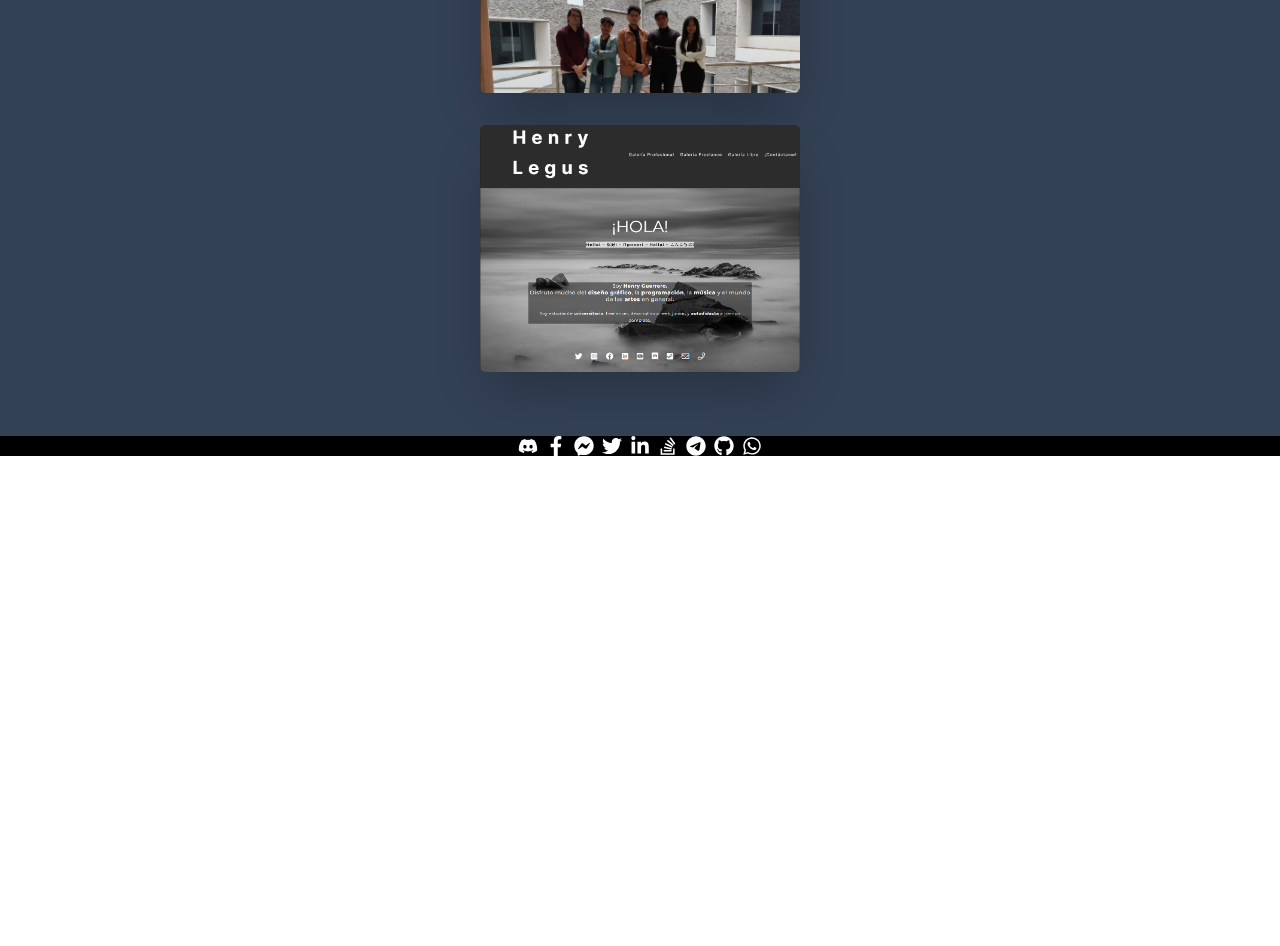
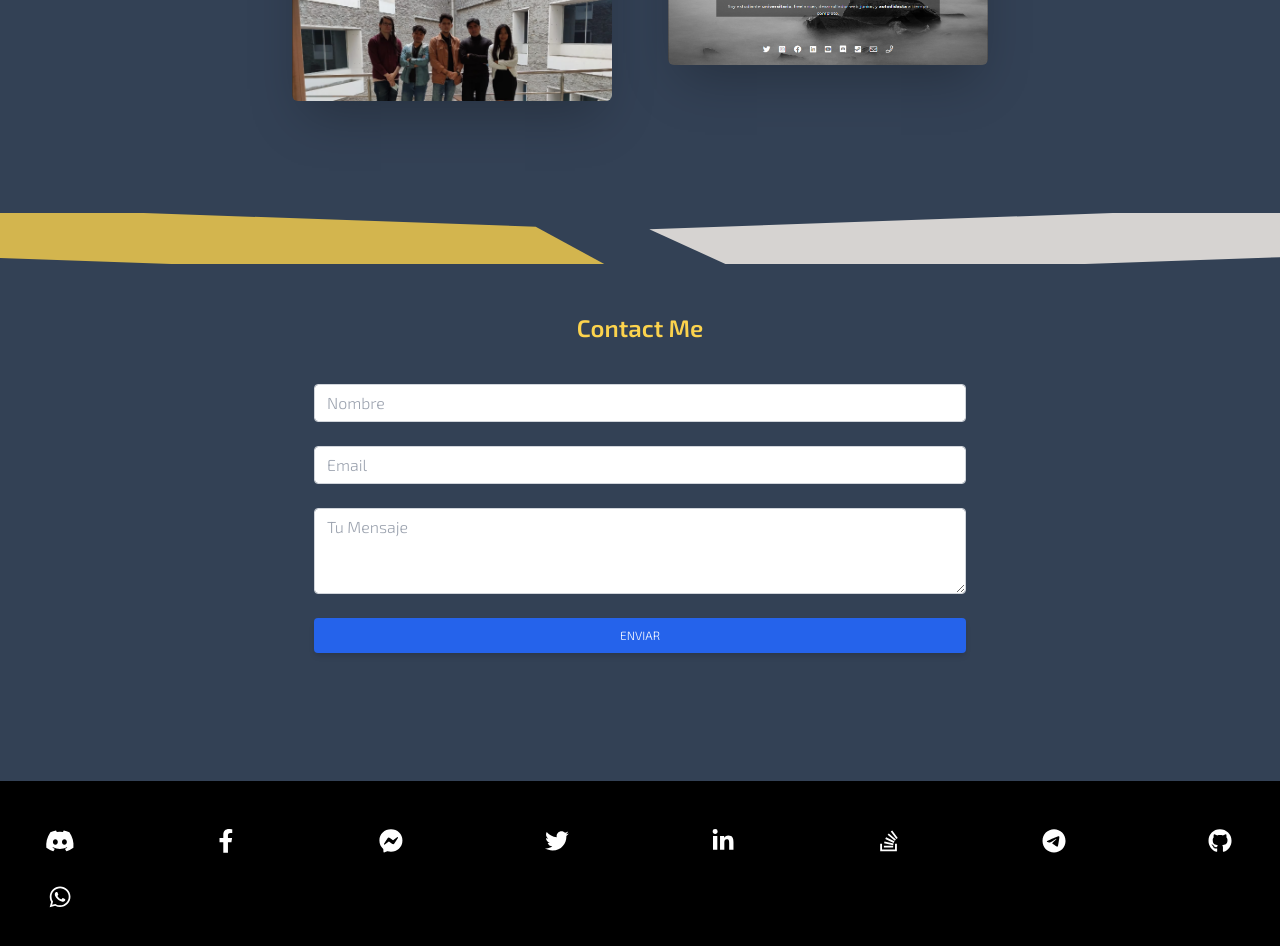
Before and after one commit to Punkistein8/portfolio, a React (Vite) app: page / in a window 1280 px wide. Shown: the part 1000-1946 px from the top of the page. Before the commit the page ends 1456 px from the top, so only its background shows below. Built offline with nearby package versions, Linux system fonts and the light colour scheme.

Commit message:
contact me non functional section added

```diff
--- a/src/App.jsx
+++ b/src/App.jsx
@@ -2,6 +2,7 @@ import 'animate.css';
 import Hero from './components/Hero';
 import NavBar from './components/NavBar';
 import Projects from './components/Projects';
+import ContactMe from './components/ContactMe'
 import TiraSociales from './components/svgs/TiraSociales';
 
 import { useState, useContext } from 'react'
@@ -16,18 +17,30 @@ function App() {
     <>
       <NavBar />
       <Hero />
+
       <div className='flex overflow-hidden my-12'>
         <hr className='border-b-stone-300 border-b-[50px] border-t-transparent border-r-transparent border-r-[100px] w-1/2 '
           style={{ transform: 'rotate(2deg)', translate: '-5px 5px' }}></hr>
-        <hr className={darkMode ? ('border-b-amber-400 border-b-[50px] border-t-transparent border-r-transparent border-r-[100px] w-1/2')
+        <hr className={darkMode ? ('border-b-amber-300/[0.8] border-b-[50px] border-t-transparent border-r-transparent border-r-[100px] w-1/2')
           : ('border-b-violet-400 border-b-[50px] border-t-transparent border-r-transparent border-r-[100px] w-1/2')}
 
           style={{ transform: 'rotate(178deg)', translate: '10px 5px' }}></hr>
       </div>
+
       <Projects />
-      <div >
-        <TiraSociales />
+
+      <div className='flex overflow-hidden my-12'>
+        <hr className={darkMode ? ('border-b-amber-300/[0.8] border-b-[50px] border-t-transparent border-r-transparent border-r-[100px] w-1/2')
+          : ('border-b-violet-400 border-b-[50px] border-t-transparent border-r-transparent border-r-[100px] w-1/2')}
+          style={{ transform: 'rotate(2deg)', translate: '-5px 5px' }}></hr>
+
+        <hr className='border-b-stone-300 border-b-[50px] border-t-transparent border-r-transparent border-r-[100px] w-1/2 '
+          style={{ transform: 'rotate(178deg)', translate: '10px 5px' }}></hr>
       </div>
+
+      <ContactMe />
+
+      <TiraSociales />
     </>
   )
 }
--- /dev/null
+++ b/src/components/ContactMe.jsx
@@ -0,0 +1,17 @@
+import { IsDarked } from '../context/DarkMode';
+import { useContext } from 'react';
+import ContactForm from './mail/ContactForm';
+
+const ContactMe = () => {
+
+  const { darkMode } = useContext(IsDarked); //consumiendo el contexto para saber si esta en modo Dark, o no
+
+  return (
+    <div className='flex flex-col gap-10'>
+      <h2 className={darkMode ? ('text-center text-2xl text-amber-300 font-semibold') : ('text-center text-2xl text-violet-900 font-semibold')}>Contact Me</h2>
+      <ContactForm />
+    </div>
+  )
+}
+
+export default ContactMe
--- a/src/components/Projects.jsx
+++ b/src/components/Projects.jsx
@@ -9,8 +9,9 @@ const Projects = () => {
   const { darkMode } = useContext(IsDarked); //consumiendo el contexto para saber si esta en modo Dark, o no
 
   return (
-    <div className='flex items-center justify-center flex-col gap-8 mb-16'>
+    <div className='flex flex-col gap-10'>
       <h2 className={darkMode ? ('text-center text-2xl text-amber-300 font-semibold') : ('text-center text-2xl text-violet-900 font-semibold')}>My Projects</h2>
+      <div className='flex items-center justify-center flex-col gap-8 mb-16 sm:flex-row'>
         <ProjectsCards
           title={'App Club de Software UTC'}
           description={'Aplicación Web que consta de una landing page del Club de Software de la Universidad Técnica de Cotopaxi y de una plataforma de usuarios y administradores para gestionar las actividades del club.'}
@@ -24,6 +25,7 @@ const Projects = () => {
           link={'https://www.henrylegus.com/'}
         />
       </div>
+    </div>
   )
 }
 
--- /dev/null
+++ b/src/components/mail/ContactForm.jsx
@@ -0,0 +1,107 @@
+
+const ContactForm = () => {
+  return (
+    <>
+      <div className="container  px-6 mx-auto">
+        <section className="mb-32 text-center text-gray-800">
+          <div className="max-w-[700px] mx-auto px-3 lg:px-6">
+            <form>
+              <div className="form-group mb-6">
+                <input
+                  type="text"
+                  className="form-control block
+                    w-full
+                    px-3
+                    py-1.5
+                    text-base
+                    font-normal
+                    text-gray-700
+                    bg-white bg-clip-padding
+                    border border-solid border-gray-300
+                    rounded
+                    transition
+                    ease-in-out
+                    m-0
+                    focus:text-gray-700 focus:bg-white focus:border-blue-600 focus:outline-none"
+                  id="exampleInput7"
+                  placeholder="Nombre"
+                />
+              </div>
+              <div className="form-group mb-6">
+                <input
+                  type="email"
+                  className="form-control block
+      w-full
+      px-3
+      py-1.5
+      text-base
+      font-normal
+      text-gray-700
+      bg-white bg-clip-padding
+      border border-solid border-gray-300
+      rounded
+      transition
+      ease-in-out
+      m-0
+      focus:text-gray-700 focus:bg-white focus:border-blue-600 focus:outline-none"
+                  id="exampleInput8"
+                  placeholder="Email"
+                />
+              </div>
+              <div className="form-group mb-6">
+                <textarea
+                  className="
+      form-control
+      block
+      w-full
+      px-3
+      py-1.5
+      text-base
+      font-normal
+      text-gray-700
+      bg-white bg-clip-padding
+      border border-solid border-gray-300
+      rounded
+      transition
+      ease-in-out
+      m-0
+      focus:text-gray-700 focus:bg-white focus:border-blue-600 focus:outline-none
+    "
+                  id="exampleFormControlTextarea13"
+                  rows={3}
+                  placeholder="Tu Mensaje"
+                  defaultValue={""}
+                />
+              </div>
+              <button
+                type="submit"
+                className="
+    w-full
+    px-6
+    py-2.5
+    bg-blue-600
+    text-white
+    font-medium
+    text-xs
+    leading-tight
+    uppercase
+    rounded
+    shadow-md
+    hover:bg-blue-700 hover:shadow-lg
+    focus:bg-blue-700 focus:shadow-lg focus:outline-none focus:ring-0
+    active:bg-blue-800 active:shadow-lg
+    transition
+    duration-150
+    ease-in-out"
+              >
+                Enviar
+              </button>
+            </form>
+          </div>
+        </section>
+      </div>
+    </>
+  )
+}
+
+export default ContactForm
--- a/src/components/projects/ProjectsCard.jsx
+++ b/src/components/projects/ProjectsCard.jsx
@@ -19,7 +19,7 @@ const Projects = ({ title, description, image, link }) => {
   return (
     <a href={link} target='__blank'>
       <div
-        className="relative overflow-hidden bg-no-repeat bg-cover max-w-xs cursor-pointer rounded-md shadow-2xl"
+        className="relative overflow-hidden bg-no-repeat bg-cover max-w-xs cursor-pointer rounded-md shadow-2xl mx-3"
         style={{ backgroundPosition: "50%" }}
         onMouseEnter={handleHover}
         onMouseLeave={handleLeave}
--- a/src/components/svgs/TiraSociales.jsx
+++ b/src/components/svgs/TiraSociales.jsx
@@ -3,12 +3,12 @@ import React from 'react'
 const TiraSociales = () => {
   return (
 
-    <div className="flex justify-center space-x-2 text-gray-700 bg-black ">
+    <div className="flex flex-wrap gap-8 justify-between text-gray-700 bg-black py-12">
       {/* Discord */}
       <svg
         xmlns="http://www.w3.org/2000/svg"
-        viewBox="0 0 640 512"
-        className="text-white w-5 h-5"
+        viewBox="0 0 645 517"
+        className="text-white w-6 h-6 mx-10 md:w-10 md:mx-10"
       >
         <path
           fill="currentColor"
@@ -20,8 +20,8 @@ const TiraSociales = () => {
       {/* Facebook */}
       <svg
         xmlns="http://www.w3.org/2000/svg"
-        viewBox="0 0 320 512"
-        className="text-white w-5 h-5"
+        viewBox="0 0 325 517"
+        className="text-white w-6 h-6 mx-10 md:w-10 md:mx-10"
       >
         <path
           fill="currentColor"
@@ -33,8 +33,8 @@ const TiraSociales = () => {
       {/* Messenger */}
       <svg
         xmlns="http://www.w3.org/2000/svg"
-        viewBox="0 0 512 512"
-        className="text-white w-5 h-5"
+        viewBox="0 0 515 517"
+        className="text-white w-6 h-6 mx-10 md:w-10 md:mx-10"
       >
         <path
           fill="currentColor"
@@ -46,8 +46,8 @@ const TiraSociales = () => {
       {/* Twitter */}
       <svg
         xmlns="http://www.w3.org/2000/svg"
-        viewBox="0 0 512 512"
-        className="text-white w-5 h-5"
+        viewBox="0 0 515 517"
+        className="text-white w-6 h-6 mx-10 md:w-10 md:mx-10"
       >
         <path
           fill="currentColor"
@@ -59,8 +59,8 @@ const TiraSociales = () => {
       {/* Linkedin */}
       <svg
         xmlns="http://www.w3.org/2000/svg"
-        viewBox="0 0 448 512"
-        className="text-white w-5 h-5"
+        viewBox="0 0 445 517"
+        className="text-white w-6 h-6 mx-10 md:w-10 md:mx-10"
       >
         <path
           fill="currentColor"
@@ -71,8 +71,8 @@ const TiraSociales = () => {
       {/* Stack overflow */}
       <svg
         xmlns="http://www.w3.org/2000/svg"
-        viewBox="0 0 384 512"
-        className="text-white w-5 h-5"
+        viewBox="0 0 385 517"
+        className="text-white w-6 h-6 mx-10 md:w-10 md:mx-10"
       >
         <path
           fill="currentColor"
@@ -83,8 +83,8 @@ const TiraSociales = () => {
       {/* Telegram */}
       <svg
         xmlns="http://www.w3.org/2000/svg"
-        viewBox="0 0 496 512"
-        className="text-white w-5 h-5"
+        viewBox="0 0 495 517"
+        className="text-white w-6 h-6 mx-10 md:w-10 md:mx-10"
       >
         <path
           fill="currentColor"
@@ -95,8 +95,8 @@ const TiraSociales = () => {
       {/* Github */}
       <svg
         xmlns="http://www.w3.org/2000/svg"
-        viewBox="0 0 496 512"
-        className="text-white w-5 h-5"
+        viewBox="0 0 495 517"
+        className="text-white w-6 h-6 mx-10 md:w-10 md:mx-10"
       >
         <path
           fill="currentColor"
@@ -108,8 +108,8 @@ const TiraSociales = () => {
       {/* Whatsapp */}
       <svg
         xmlns="http://www.w3.org/2000/svg"
-        viewBox="0 0 448 512"
-        className="text-white w-5 h-5"
+        viewBox="0 0 445 517"
+        className="text-white w-6 h-6 mx-10 md:w-10 md:mx-10"
       >
         <path
           fill="currentColor"
```
Lines whose indentation alone changed are shown as unchanged.
